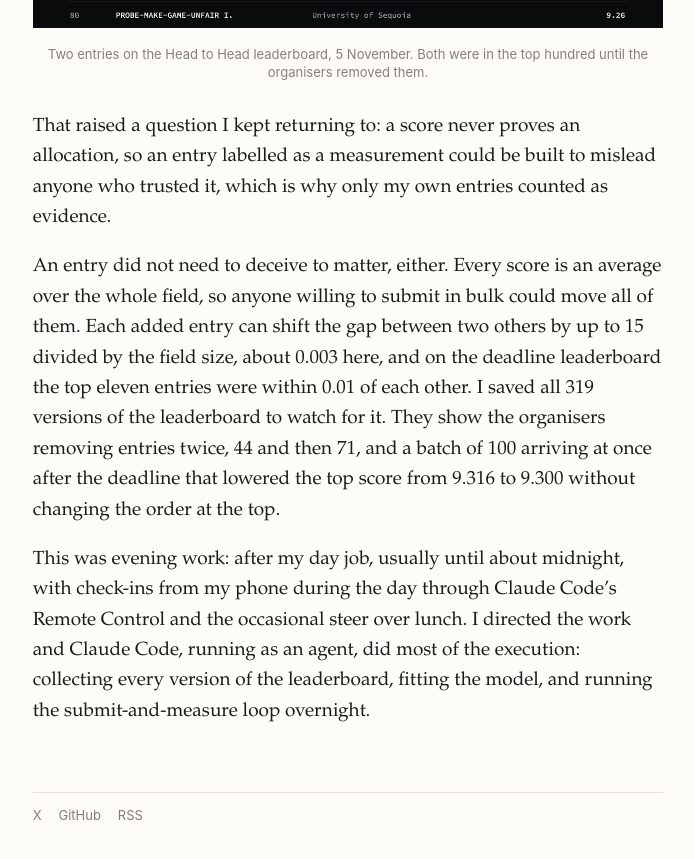
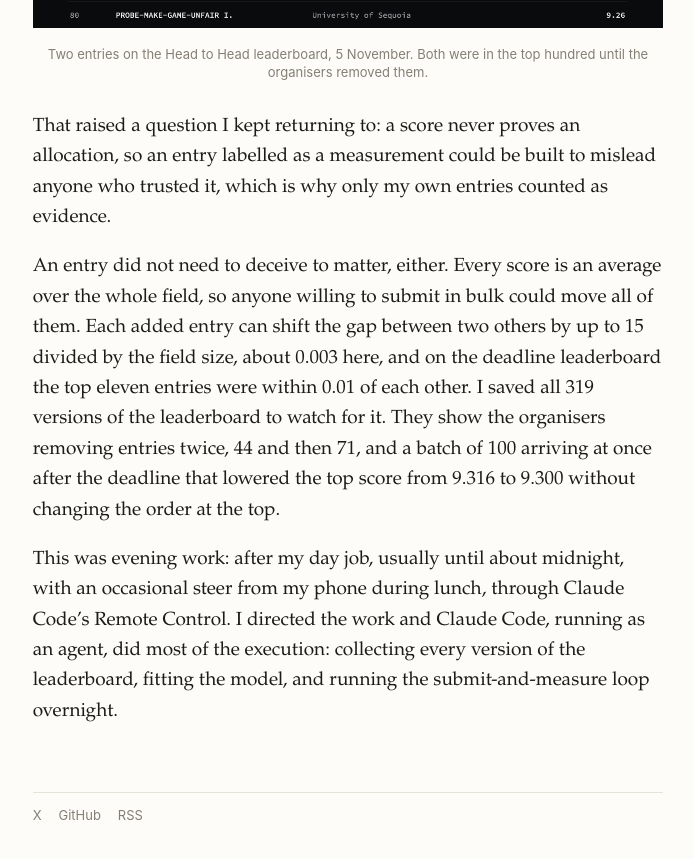
Before and after one commit to kinshu0/kinshu0.github.io, a Jekyll site: the page built from _posts/2026-11-22-castle-challenge.markdown, in a window 1280 px wide and 900 px high, scrolled down 12785 px. Shown: the top 859 px of the window, without its empty margins (292-986 px from the left). Built offline with Jekyll 4.4.1, drawn with Linux system fonts in a browser that asks for light colours.

Commit message:
Castle post: shorten the phone check-in clause
Co-Authored-By: Claude Fable 5.2 <noreply@anthropic.com>

```diff
--- a/_posts/2026-11-22-castle-challenge.markdown
+++ b/_posts/2026-11-22-castle-challenge.markdown
@@ -293,7 +293,7 @@ That raised a question I kept returning to: a score never proves an allocation,
 
 An entry did not need to deceive to matter, either. Every score is an average over the whole field, so anyone willing to submit in bulk could move all of them. Each added entry can shift the gap between two others by up to 15 divided by the field size, about 0.003 here, and on the deadline leaderboard the top eleven entries were within 0.01 of each other. I saved all 319 versions of the leaderboard to watch for it. They show the organisers removing entries twice, 44 and then 71, and a batch of 100 arriving at once after the deadline that lowered the top score from 9.316 to 9.300 without changing the order at the top.
 
-This was evening work: after my day job, usually until about midnight, with check-ins from my phone during the day through Claude Code's Remote Control and the occasional steer over lunch. I directed the work and Claude Code, running as an agent, did most of the execution: collecting every version of the leaderboard, fitting the model, and running the submit-and-measure loop overnight.
+This was evening work: after my day job, usually until about midnight, with an occasional steer from my phone during lunch, through Claude Code's Remote Control. I directed the work and Claude Code, running as an agent, did most of the execution: collecting every version of the leaderboard, fitting the model, and running the submit-and-measure loop overnight.
 
 <link rel="stylesheet" href="/assets/castle/predictor.css">
 <script src="/assets/castle/predictor-data.js"></script>
```
